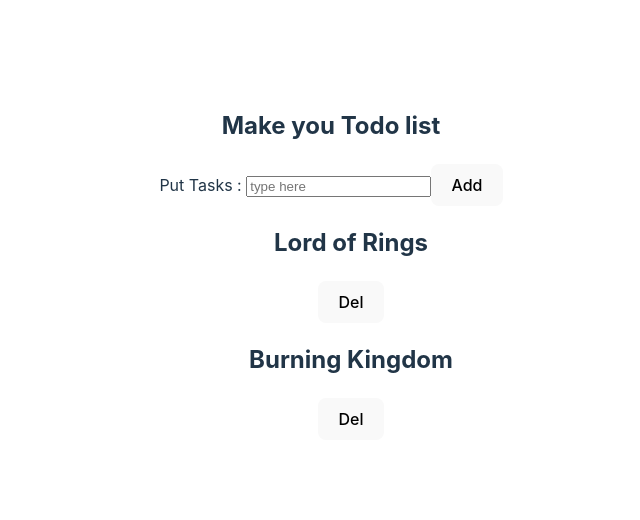
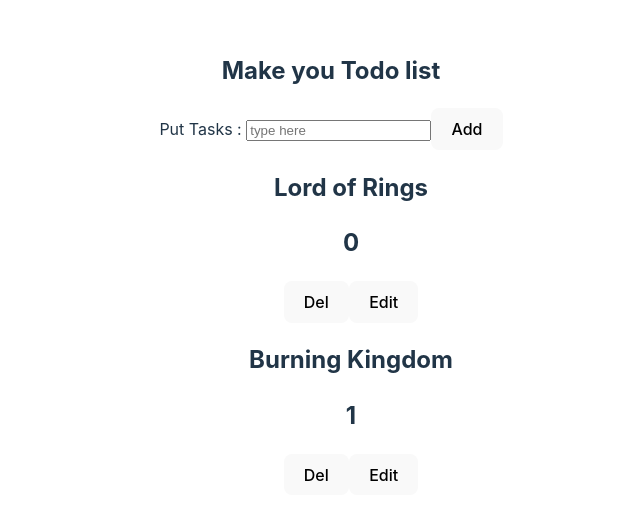
Before and after one commit to Manu6677/vue_docs, a Vue app: page / in a window 1280 px wide. Shown: the part 128-648 px from the top of the page, without its empty margins (309-949 px from the left). Built offline with nearby package versions, Linux system fonts and the light colour scheme.

Commit message:
added-edit-feature

```diff
--- a/src/components/ParentOfTodo.vue
+++ b/src/components/ParentOfTodo.vue
@@ -5,6 +5,7 @@
   components: { TodoList },
   data() {
     return {
+      editedTask: null,
       newTodoText: "",
       todos: [
         {
@@ -21,16 +22,29 @@
   },
   methods: {
     addTaskInTodo() {
-      if (!this.nextTodotext) {
-        return alert("Please fill field first");
+      //   if (!this.nextTodotext) {
+      //     return alert("Please fill field first");
+      //   }
+
+      if (this.editedTask === null) {
+        this.todos.push({
+          id: this.nextTodoId++,
+          title: this.newTodoText,
+        });
+      } else {
+        // console.log(this.todos[this.editedTask].title, "manuedit");
+        this.todos[this.editedTask].title = this.newTodoText;
+        this.editedTask = null;
       }
+      this.newTodoText = "";
+    },
 
-      this.todos.push({
-        id: this.nextTodoId++,
-        title: this.newTodoText,
-      });
-      console.log(this.todos.id);
-      this.newTodoText = "";
+    editTaskInTodo(data) {
+      // console.log(data);
+      // console.log(this.todos[data]);
+      // console.log(this.todos[data].title);
+      this.newTodoText = this.todos[data].title;
+      this.editedTask = data;
     },
   },
 };
@@ -50,9 +64,24 @@
         v-for="(value, index) in todos"
         v-bind:key="value.id"
         :title="value.title"
+        :indexNumber="index"
         @remove="todos.splice(index, 1)"
+        @editTodo="editTaskInTodo($event)"
       >
       </TodoList>
     </ul>
   </div>
 </template>
+
+<!--
+
+Important Notes :
+1) To edit todo: what we have done to edit TodoList, we took a index from the child component(TodoList) to parent component via emit method.
+     edit method is created and emit is created inside it.
+      -> consumed the emit in parent component(ParentOfTodo)
+
+2) Created the emit method to edit the Todo inside already created input field, from there used editedTask to check we are going to add new value
+   -> or is it that we need to edit
+    -> again set editesTask variable to null.
+
+ -->
--- a/src/components/TodoList.vue
+++ b/src/components/TodoList.vue
@@ -1,13 +1,22 @@
 <script>
 export default {
-  props: ["title"],
-  emits: ["remove"],
+  props: ["title", "indexNumber"],
+  emits: ["remove", "editTodo"],
+
+  methods: {
+    edit() {
+      this.$emit("editTodo", this.indexNumber);
+    },
+  },
 };
 </script>
 
 <template>
   <div>
     <h2>{{ title }}</h2>
+    <h2>{{ indexNumber }}</h2>
     <button @click="$emit('remove')">Del</button>
+    <!-- <button @click="$emit('edit')">Edit</button> -->
+    <button @click="edit">Edit</button>
   </div>
 </template>
```
